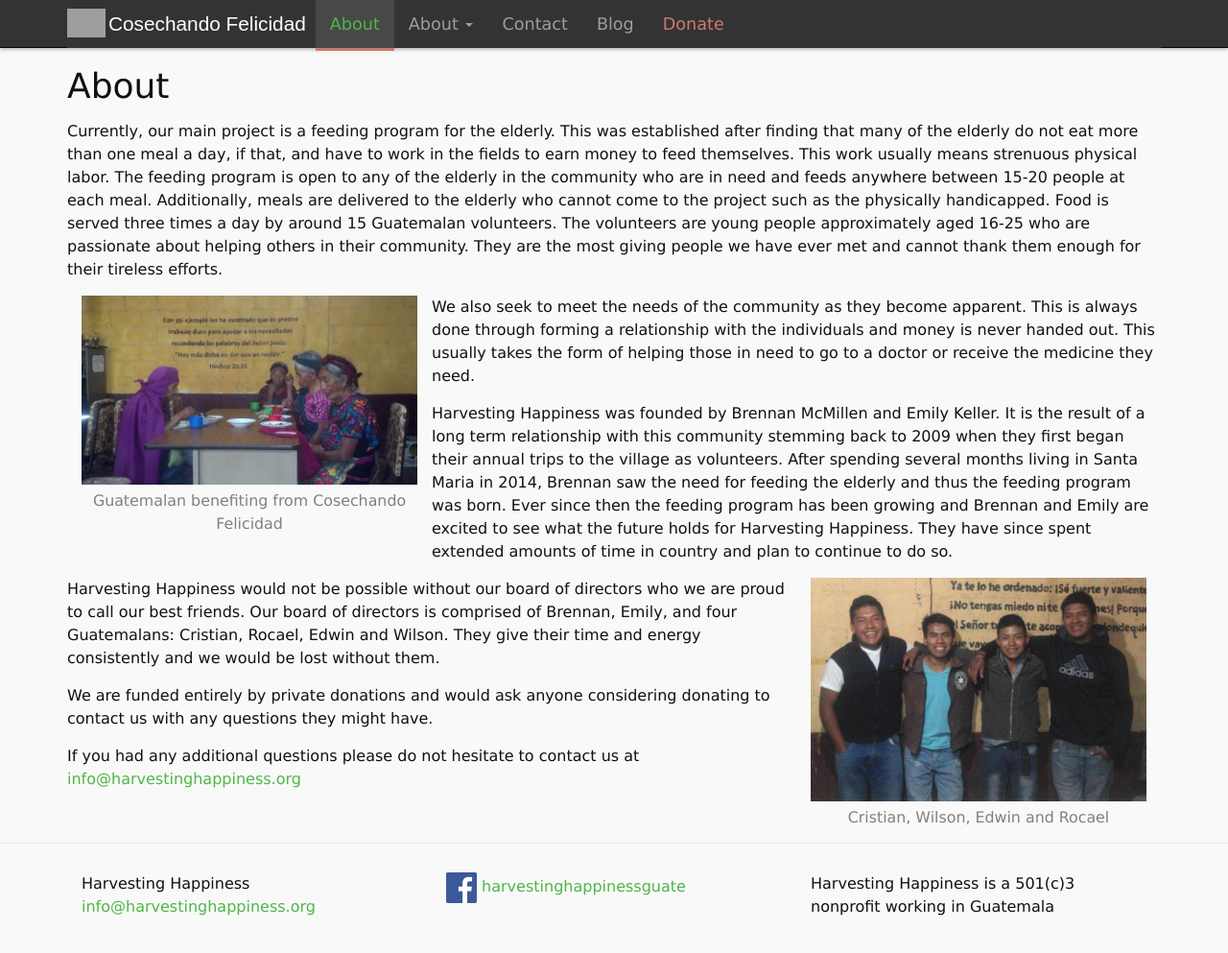
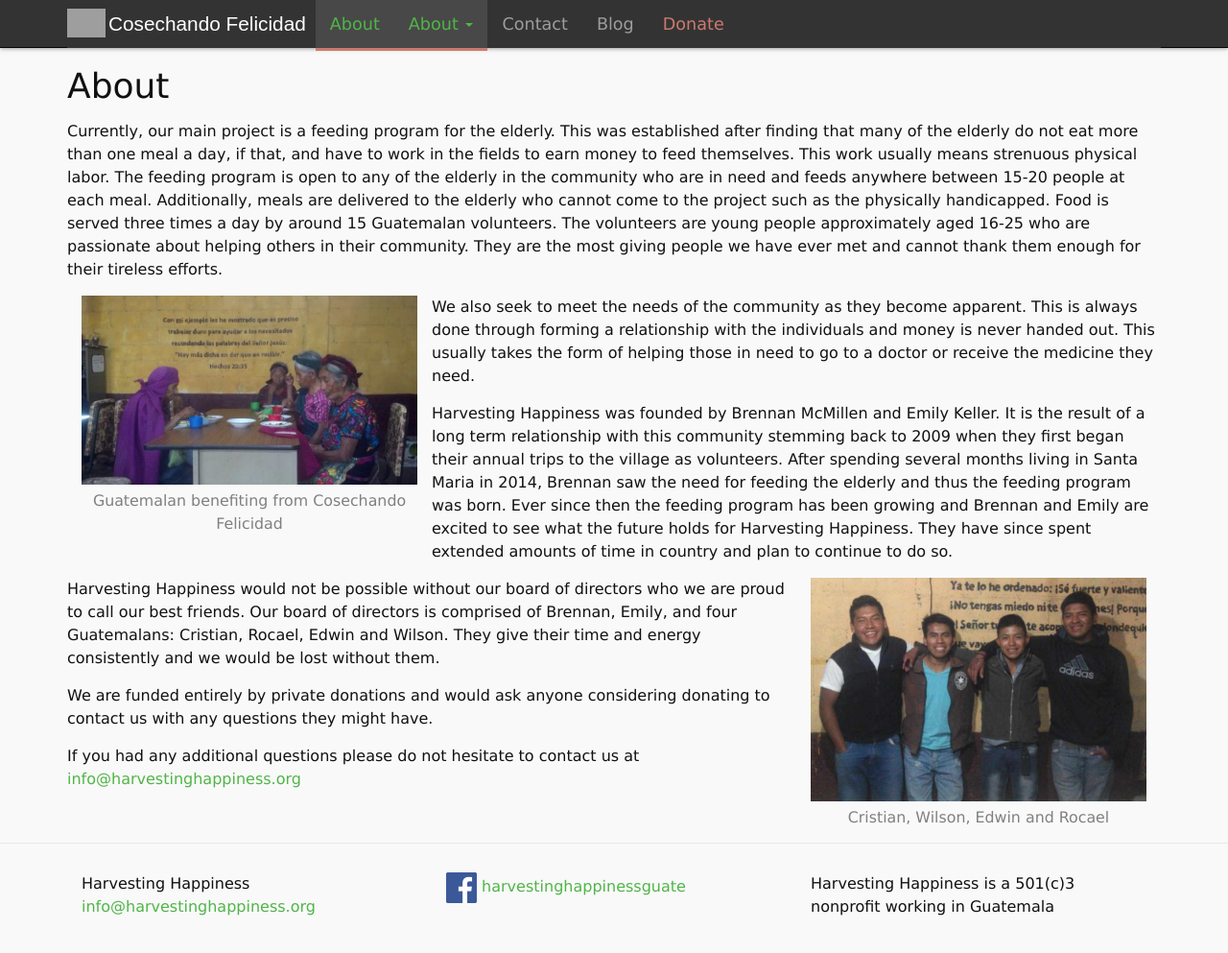
Before and after one commit to harvestinghappiness/harvestinghappiness.github.io, a Jekyll site: the page built from about.md, in a window 1280 px wide and 1017 px high. Shown: the top 993 px of the window at 96% size. Built offline with Jekyll 4.4.1, drawn with Linux system fonts in a browser that asks for light colours.

Commit message:
Update header.html

```diff
--- a/_includes/header.html
+++ b/_includes/header.html
@@ -13,7 +13,7 @@
       <div id="navbar" class="collapse navbar-collapse">
         <ul class="nav navbar-nav">
           <li{% if page.url == '/about/' %} class="active"{% endif %}><a href="/about/">About</a></li>
-          <li class="dropdown">
+          <li class="dropdown{% if page.url == '/about/' %} active{% endif %}">
             <a href="#" class="dropdown-toggle" data-toggle="dropdown" role="button" aria-haspopup="true" aria-expanded="false">About <span class="caret"></span></a>
             <ul class="dropdown-menu">
               <li><a href="/about/">Our Mission</a></li>
```
